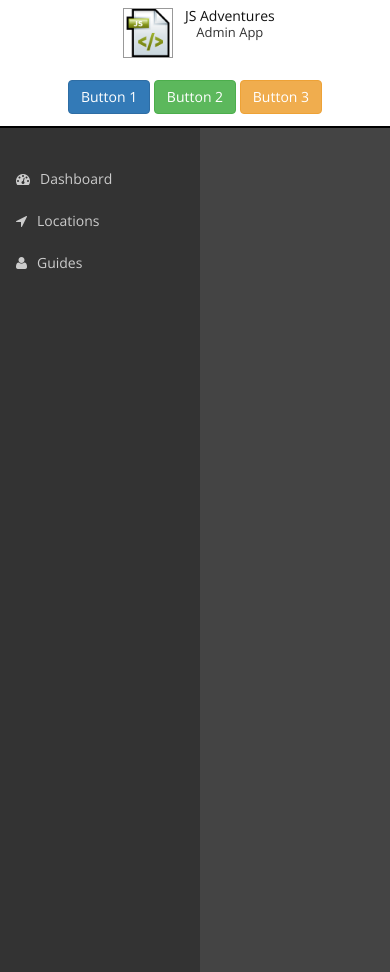
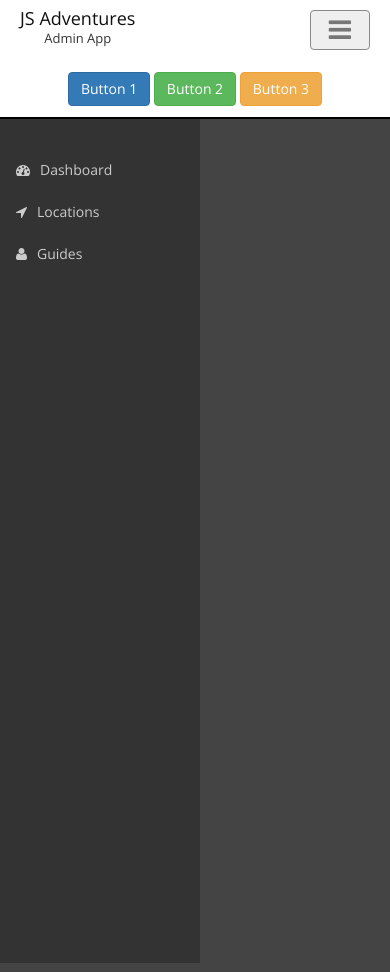
Before and after one commit to JesseSoldat/Angular-SPA-Course, a website: page index.html in a window 390 px wide. Drawn offline with nearby package versions, Linux system fonts and the light colour scheme.

Commit message:
button only shows when the screen size is less than 768

```diff
--- a/ext-modules/framework/framework.css
+++ b/ext-modules/framework/framework.css
@@ -8,8 +8,9 @@
 	text-align: center;
 }
 .logo-area {
-	text-align: center;
+	/*text-align: center;*/
 }
+
 .icon {
 	display: inline-block;
 	width: 50px;
@@ -21,6 +22,15 @@
 .logo-title {
 	color: #111;
 	margin-top: 6px;
+}
+
+@media screen and (max-width: 430px) {
+	.icon {
+		display: none;
+	}
+	.logo-title {
+		font-size: 18px;
+	}
 }
 .logo-subtitle {
 	font-size: 13px;
@@ -43,3 +53,18 @@
 		text-align: left;
 	}
 }
+
+.collapsed-menu {
+	display: inline-block;
+	height: 100%;
+}
+.nav-button {
+	height: 40px;
+	width: 60px;
+	margin-top: 10px;
+	border: 1px solid #888;
+	padding: 0;
+	font-size: 26px;
+	color: #777;
+
+}
--- a/ext-modules/framework/framework.html
+++ b/ext-modules/framework/framework.html
@@ -5,6 +5,11 @@
 			<div class="title-area">
 				<p class="logo-title">{{title}}</p>
 				<p class="logo-subtitle">{{subtitle}}</p>
+			</div>
+			<div  ng-if="isMenuButtonVisible" ng-click"menuButtonClicked()" class="collapsed-menu pull-right">
+				<button type="button" class="btn nav-button">
+					<i class="fa fa-bars"></i>
+				</button>
 			</div>
 		</div>
 		<div class="right-controls col-sm-6">
--- a/ext-modules/framework/frameworkModule.js
+++ b/ext-modules/framework/frameworkModule.js
@@ -1,11 +1,34 @@
 angular.module('Framework', ['Menu', 'Dashboard'])
 
-.controller('FrameController', ['$scope', function($scope) {
-      $scope.test = 'test';
+.controller('FrameController', ['$scope', '$window', '$timeout', function($scope, $window, $timeout) {
+
+      $scope.isMenuVisible = true;
+      $scope.isMenuButtonVisible = true;
+
       $scope.$on('menu-item-selected-event', function (evt, data) {
                 console.log(evt);
                 $scope.routeString = data.route;
             });
+
+      $($window).on('resize.Framework', function () {
+
+        $scope.$apply(function () {
+            checkWidth();
+        });
+      });
+      $scope.$on('$destroy', function () {
+        $($window).off('resize.Framework');
+      });
+
+      var checkWidth = function () {
+        var width = Math.max($($window).width(), $window.innerWidth);
+        // console.log(width);
+        $scope.isMenuVisible = (width > 768);
+        $scope.isMenuButtonVisible = !$scope.isMenuVisible;
+      }
+      $timeout(function () {
+        checkWidth();
+      }, 0);
 
 }])
 .directive('framework', function() {
```
